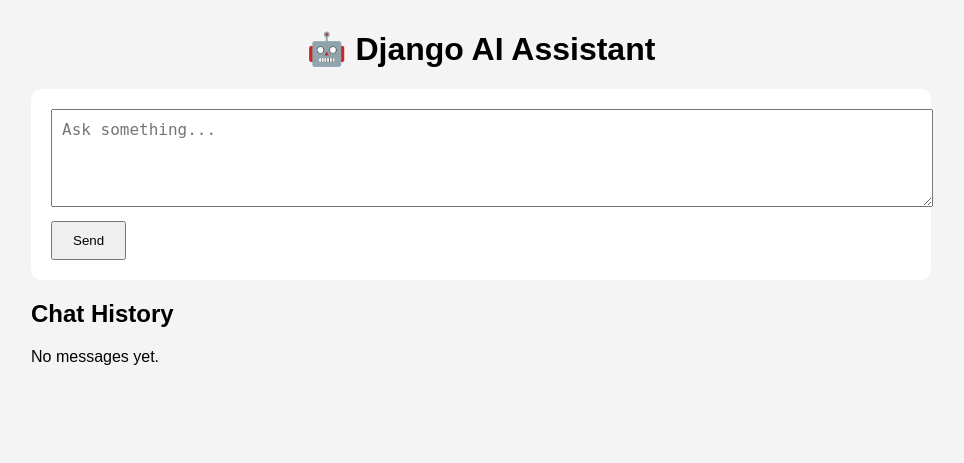
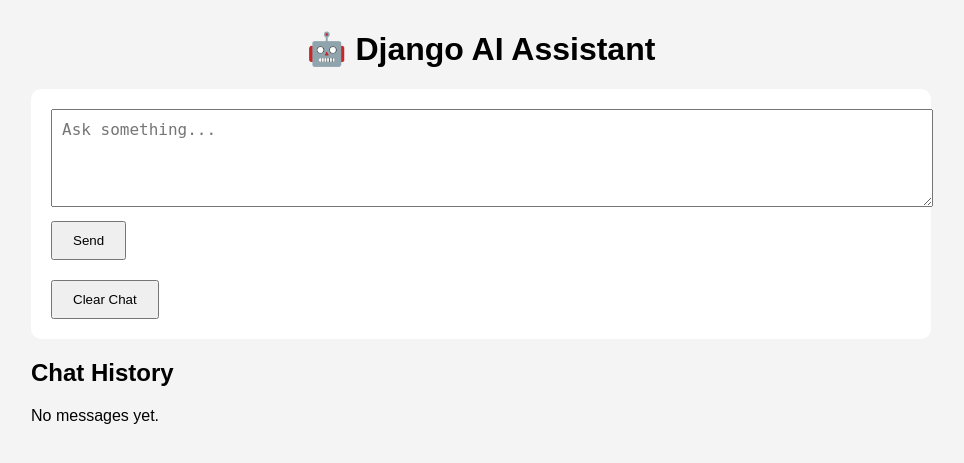
Before and after one commit to arifashraf01/django-ai-assistant, a Django app: page / in a window 1280 px wide. Shown: the top 463 px of the page, without its empty margins (159-1123 px from the left). Run offline with Django 5.2, Linux system fonts and the light colour scheme; data that the repository does not hold is empty.

Commit message:
Add clear chat functionality

```diff
--- a/chat/templates/chat/chat.html
+++ b/chat/templates/chat/chat.html
@@ -94,6 +94,12 @@
                 Send
             </button>
         </form>
+        <form method="post" style="margin-top:10px;">
+    {% csrf_token %}
+    <button type="submit" name="clear_chat">
+        Clear Chat
+    </button>
+</form>
     </div>
 
     {% if response %}
--- a/chat/views.py
+++ b/chat/views.py
@@ -1,9 +1,15 @@
 from django.shortcuts import render
 from ollama import chat
 from .models import ChatMessage
+from django.shortcuts import render, redirect
+
 
 
 def chatbot(request):
+    if request.method == "POST" and "clear_chat" in request.POST:
+       ChatMessage.objects.all().delete()
+       return redirect("chatbot")
+
     response_text = ""
 
     if request.method == "POST":
```
Also changed, not shown: db.sqlite3.
